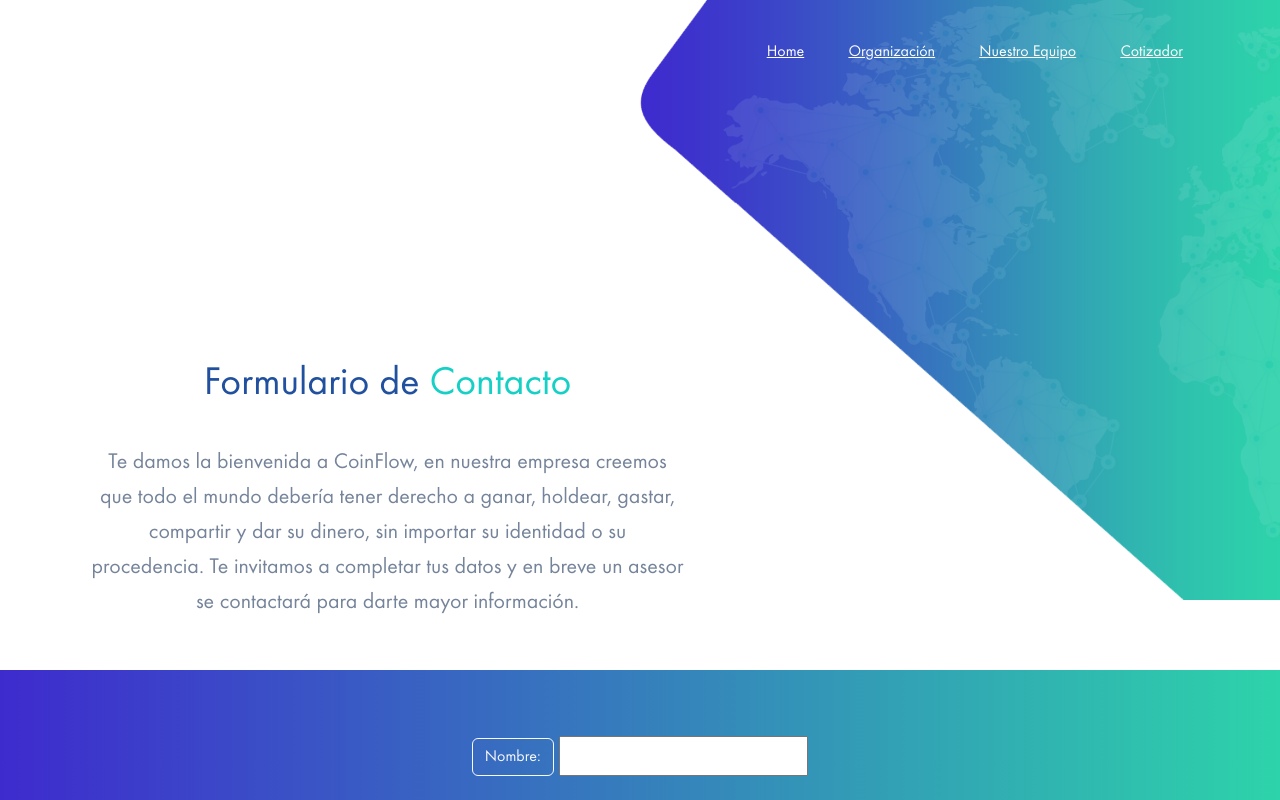
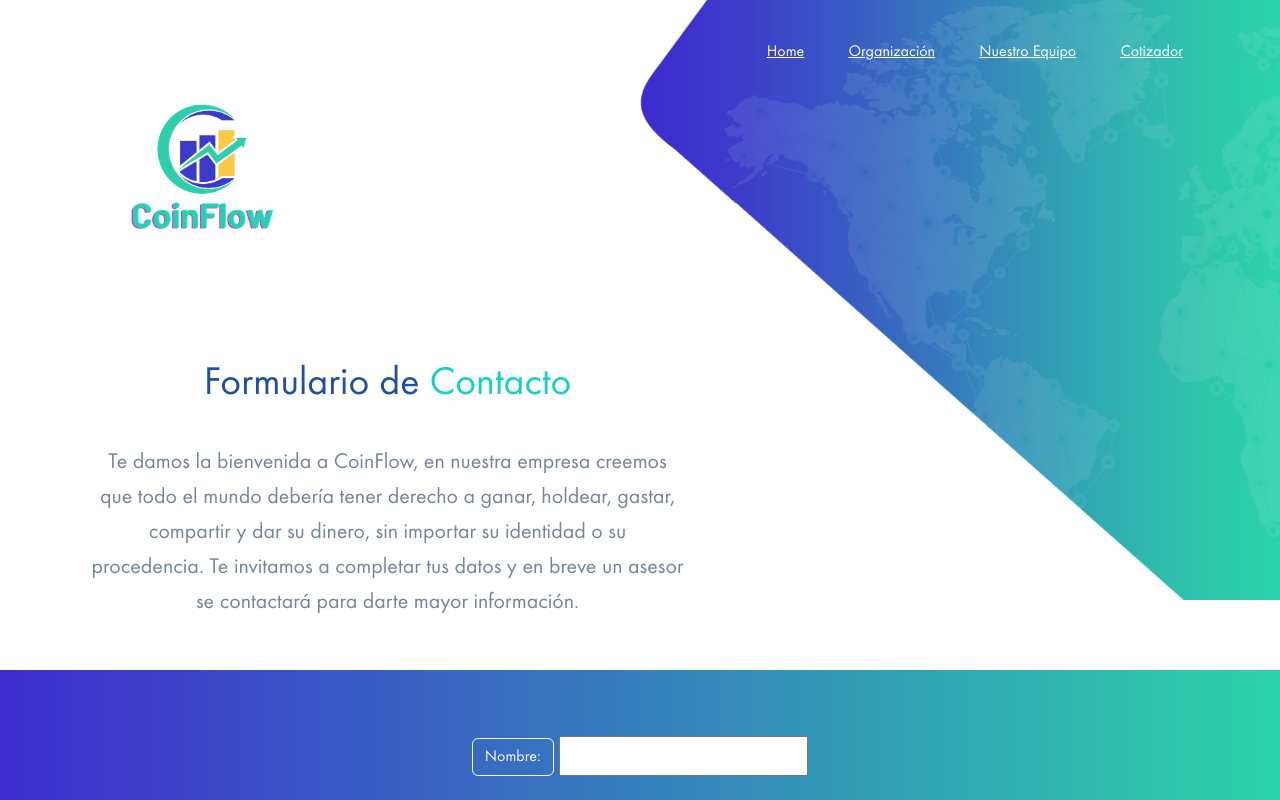
Before and after one commit to zai1301/trabajo-final, a plain HTML site: page Secciones/Formulario de Contacto/formulario.html in a window 1280 px wide. Shown: the top 800 px of the page. Drawn offline with nearby package versions, Linux system fonts and the light colour scheme; files whose address does not match are found by name.

Commit message:
arreglo src

```diff
--- a/Secciones/Formulario de Contacto/formulario.html
+++ b/Secciones/Formulario de Contacto/formulario.html
@@ -12,7 +12,7 @@
     <meta name="keywords" content="cryptocurrency, unica, creative, html">
     <meta name="viewport" content="width=device-width, initial-scale=1.0">
 
-    <link href="img/favicon.ico" rel="shortcut icon"/>
+    <link href="/img/favicon.ico" rel="shortcut icon"/>
     <link href="https://fonts.googleapis.com/css?family=Lato" rel="stylesheet">
     <link href="https://cdn.jsdelivr.net/npm/bootstrap@5.3.0-alpha3/dist/css/bootstrap.min.css" rel="stylesheet" integrity="sha384-KK94CHFLLe+nY2dmCWGMq91rCGa5gtU4mk92HdvYe+M/SXH301p5ILy+dN9+nJOZ" crossorigin="anonymous">
 
@@ -26,7 +26,7 @@
       <header class="header-section clearfix">
         <div class="container-fluid">
           <a href="index.html" class="site-logo">
-            <img src="img/logo.png" alt="" width="280 px">
+            <img src="/trabajo-final/Home/img/logo.png" alt="" width="280 px">
           </a>
           <div class="responsive-bar"><i class="fa fa-bars"></i></div>
           <a href="" class="user"><i class="fa fa-user"></i></a>
```
